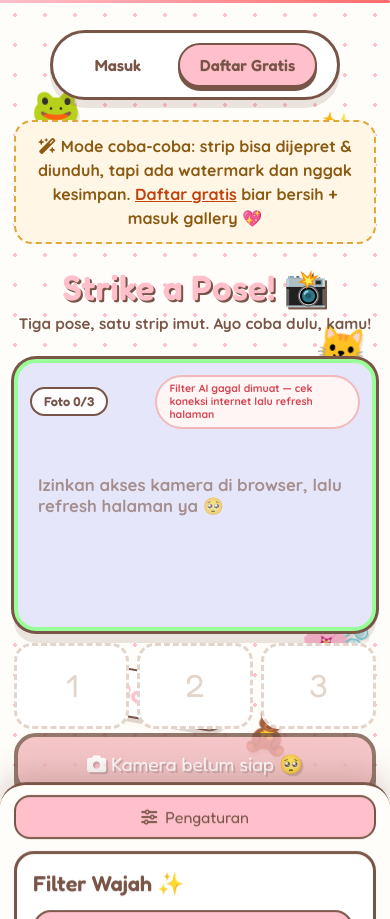
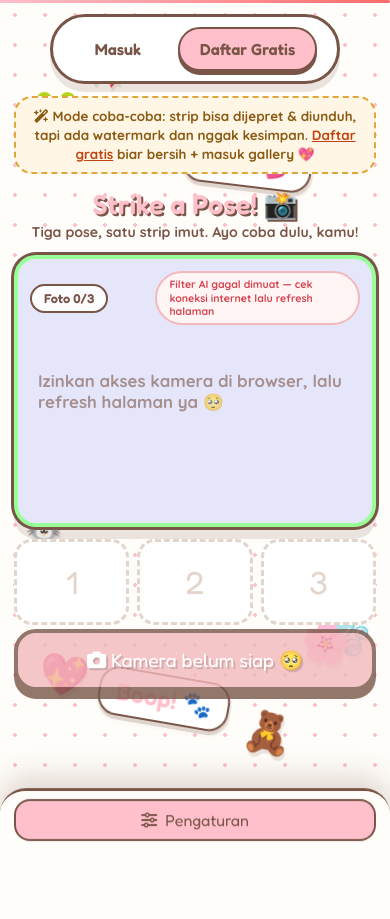
Before and after one commit to zafaranal29-jpg/amphibooth, a Laravel app: page /demo in a window 390 px wide. After the commit the page ends 842 px from the top, so only its background shows below. Run offline with Laravel 12, Linux system fonts and the light colour scheme; some libraries are stand-ins or nearby versions.

Commit message:
fix(ui): rapikan booth di HP + script CDN berhenti memblokir render
Mobile (<=900px)
- header diringkas: judul 1.9rem, subjudul & banner demo lebih kecil,
  margin atas nav 30->14px. Kamera naik 150px (y=363 -> 213 di 390x667).
- layar pendek (<=740px tinggi): subjudul disembunyikan dan kamera pakai
  rasio 16:10, supaya tombol jepret utuh di atas bottom sheet
  (sebelumnya ketutup 37-40px).
- bibir bottom sheet 62px -> 56px, padding bawah main-content jadi
  calc(96px + safe-area-inset-bottom): slot ketiga & shutter tidak lagi
  ketiban sheet, semua muat satu layar di 360x640 / 390x667.

Panel filter
- .filter-list jadi grid 2 kolom tanpa kotak scroll: 7 filter muat
  (219px) dan tidak ada pill yang terpotong separuh (dulu max-height
  300px memotong "Hearts" & "Sparkles"). Berlaku desktop & mobile.

CDN
- semua <script> booth pakai defer (3 MediaPipe + face-filter + strip +
  booth). Parsing HTML tidak lagi nunggu jsdelivr; urutan eksekusi tetap
  karena defer dijalankan berurutan. face-filter.js sudah punya guard
  `typeof FaceMesh === 'undefined'` jadi filter jatuh ke status error
  tanpa menghentikan kamera.

Verifikasi: 51 tes lulus, /, /privasi, /demo, /login 200,
ukur viewport 360x640 / 390x667 / 390x844 / 430x932 / 1366x768 —
tanpa overflow horizontal, shutter & tombol Pengaturan selalu utuh.

```diff
--- a/public/css/booth.css
+++ b/public/css/booth.css
@@ -472,12 +472,15 @@ body {
 }
 
 .filter-list {
-    display: flex;
-    flex-direction: column;
+    /* Dua kolom: 7 filter muat tanpa kotak scroll yang motong pill terakhir. */
+    display: grid;
+    grid-template-columns: repeat(2, minmax(0, 1fr));
     gap: 9px;
-    max-height: 300px;
-    overflow-y: auto;
-    padding-right: 4px;
+}
+
+.filter-list .btn-filter {
+    text-align: center;
+    padding-inline: 8px;
 }
 
 .filter-list::-webkit-scrollbar { width: 8px; }
@@ -899,11 +902,31 @@ body {
    ========================================================================== */
 @media (max-width: 900px) {
     .main-content {
-        padding: 20px 14px 120px;
+        /* Ruang bawah = tinggi strip bottom sheet (56px) + napas, supaya
+           tombol shutter & slot terakhir tidak ketutup sheet. */
+        padding: 12px 14px calc(96px + env(safe-area-inset-bottom, 0px));
+    }
+
+    /* Header diringkas: di HP ruang vertikal mahal, kamera yang utama. */
+    .top-nav {
+        margin-top: 14px;
     }
 
     .header-title h1 {
-        font-size: 2.2rem;
+        font-size: 1.9rem;
+        margin-bottom: 2px;
+    }
+
+    .header-title p {
+        font-size: 0.95rem;
+        margin-bottom: 14px;
+    }
+
+    .demo-banner {
+        margin: 0 auto 14px;
+        padding: 9px 12px;
+        font-size: 0.84rem;
+        line-height: 1.4;
     }
 
     .booth-layout {
@@ -937,11 +960,13 @@ body {
         border-top: 3px solid #795548;
         border-radius: 26px 26px 0 0;
         box-shadow: 0 -10px 30px rgba(121, 85, 72, 0.25);
-        padding: 10px 14px 22px;
+        padding: 8px 14px 18px;
         max-height: 82vh;
         overflow-y: auto;
+        overscroll-behavior: contain;
         gap: 12px;
-        transform: translateY(calc(100% - 62px));
+        /* 56px = tinggi bibir sheet yang kelihatan (pegangan "Pengaturan"). */
+        transform: translateY(calc(100% - 56px));
         transition: transform 0.3s ease;
     }
 
@@ -955,7 +980,7 @@ body {
         justify-content: center;
         gap: 8px;
         width: 100%;
-        padding: 10px;
+        padding: 9px;
         background-color: #FFC0CB;
         border: 2px solid #795548;
         border-radius: 16px;
@@ -1000,17 +1025,42 @@ body {
     }
 
     #toast {
-        bottom: calc(78px + env(safe-area-inset-bottom, 0px));
+        bottom: calc(72px + env(safe-area-inset-bottom, 0px));
+    }
+}
+
+/* HP pendek (mis. iPhone SE / Android 5") — buang teks sekunder,
+   kamera & tombol jepret harus kebaca tanpa scroll. */
+@media (max-width: 900px) and (max-height: 740px) {
+    .header-title p {
+        display: none;
+    }
+
+    /* Layar pendek: kamera dibuat lebih lebar (16:10) supaya tombol
+       jepret tetap utuh di atas bibir bottom sheet tanpa perlu scroll.
+       Feed-nya object-fit: cover, jadi tidak gepeng. */
+    .camera-viewport {
+        aspect-ratio: 16 / 10;
+    }
+
+    .demo-banner {
+        padding: 7px 10px;
+        font-size: 0.76rem;
+        margin-bottom: 10px;
+    }
+
+    .header-title h1 {
+        font-size: 1.7rem;
     }
 }
 
 @media (max-width: 480px) {
-    .filter-list {
-        max-height: 220px;
+    .header-title h1 {
+        font-size: 1.7rem;
     }
 
     .header-title p {
-        font-size: 0.95rem;
+        font-size: 0.88rem;
     }
 }
 
--- a/resources/views/booth.blade.php
+++ b/resources/views/booth.blade.php
@@ -241,13 +241,20 @@
 
     <div id="toast" role="status" aria-live="polite"></div>
 
-    <script src="https://cdn.jsdelivr.net/npm/@mediapipe/camera_utils/camera_utils.js"></script>
-    <script src="https://cdn.jsdelivr.net/npm/@mediapipe/drawing_utils/drawing_utils.js"></script>
-    <script src="https://cdn.jsdelivr.net/npm/@mediapipe/face_mesh/face_mesh.js"></script>
+    {{--
+        Semua script pakai `defer` supaya parsing HTML tidak nunggu CDN.
+        Kalau jsdelivr lambat/diblokir, halaman tetap tampil dan kamera
+        masih bisa jalan — filternya saja yang jatuh ke status error
+        (face-filter.js sudah jaga `typeof FaceMesh === 'undefined'`).
+        Urutan defer dipertahankan browser, jadi booth.js tetap jalan terakhir.
+    --}}
+    <script defer src="https://cdn.jsdelivr.net/npm/@mediapipe/camera_utils/camera_utils.js"></script>
+    <script defer src="https://cdn.jsdelivr.net/npm/@mediapipe/drawing_utils/drawing_utils.js"></script>
+    <script defer src="https://cdn.jsdelivr.net/npm/@mediapipe/face_mesh/face_mesh.js"></script>
 
-    <script src="{{ asset('js/face-filter.js') }}?v={{ filemtime(public_path('js/face-filter.js')) }}"></script>
-    <script src="{{ asset('js/strip.js') }}?v={{ filemtime(public_path('js/strip.js')) }}"></script>
-    <script src="{{ asset('js/booth.js') }}?v={{ filemtime(public_path('js/booth.js')) }}"></script>
+    <script defer src="{{ asset('js/face-filter.js') }}?v={{ filemtime(public_path('js/face-filter.js')) }}"></script>
+    <script defer src="{{ asset('js/strip.js') }}?v={{ filemtime(public_path('js/strip.js')) }}"></script>
+    <script defer src="{{ asset('js/booth.js') }}?v={{ filemtime(public_path('js/booth.js')) }}"></script>
 
     @include('partials.animations-scripts')
 </body>
```
